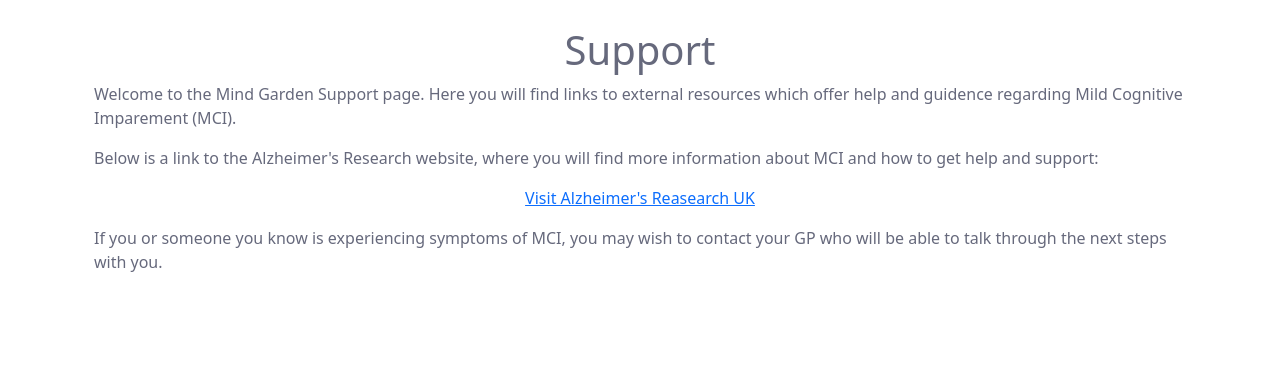
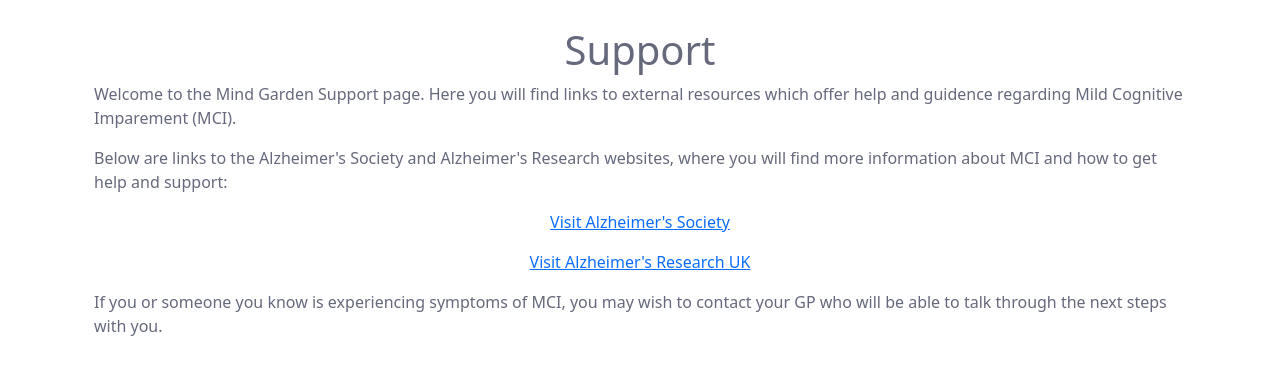
Before and after one commit to ellyrose/dissertation, a Flask app: page /support in a window 1280 px wide. Shown: the part 106-481 px from the top of the page. Run offline with Flask 2, Linux system fonts and the light colour scheme; some libraries are stand-ins or nearby versions.

Commit message:
added link to support page

```diff
--- a/app/password.txt
+++ /dev/null
@@ -1 +0,0 @@
-F41r4cr3/P1pps
--- a/app/templates/support.html
+++ b/app/templates/support.html
@@ -8,10 +8,14 @@
     </p>
 
     <p>
-    Below is a link to the Alzheimer's Research website, where you will find more information about MCI and how to get help and support:
+    Below are links to the Alzheimer's Society and Alzheimer's Research websites, where you will find more information about MCI and how to get help and support:
     </p>
     <p class="text-center">
-    <a href= "https://www.alzheimersresearchuk.org/dementia-information/types-of-dementia/mild-cognitive-impairment/">Visit Alzheimer's Reasearch UK</a>
+        <a href= "https://www.alzheimers.org.uk/about-dementia/types-dementia/mild-cognitive-impairment-mci">Visit Alzheimer's Society</a>
+        </p>
+
+    <p class="text-center">
+    <a href= "https://www.alzheimersresearchuk.org/dementia-information/types-of-dementia/mild-cognitive-impairment/">Visit Alzheimer's Research UK</a>
     </p>
     <p>If you or someone you know is experiencing symptoms of MCI, you may wish to contact your GP who will be able to talk through the next steps with you.
     </p>
```
